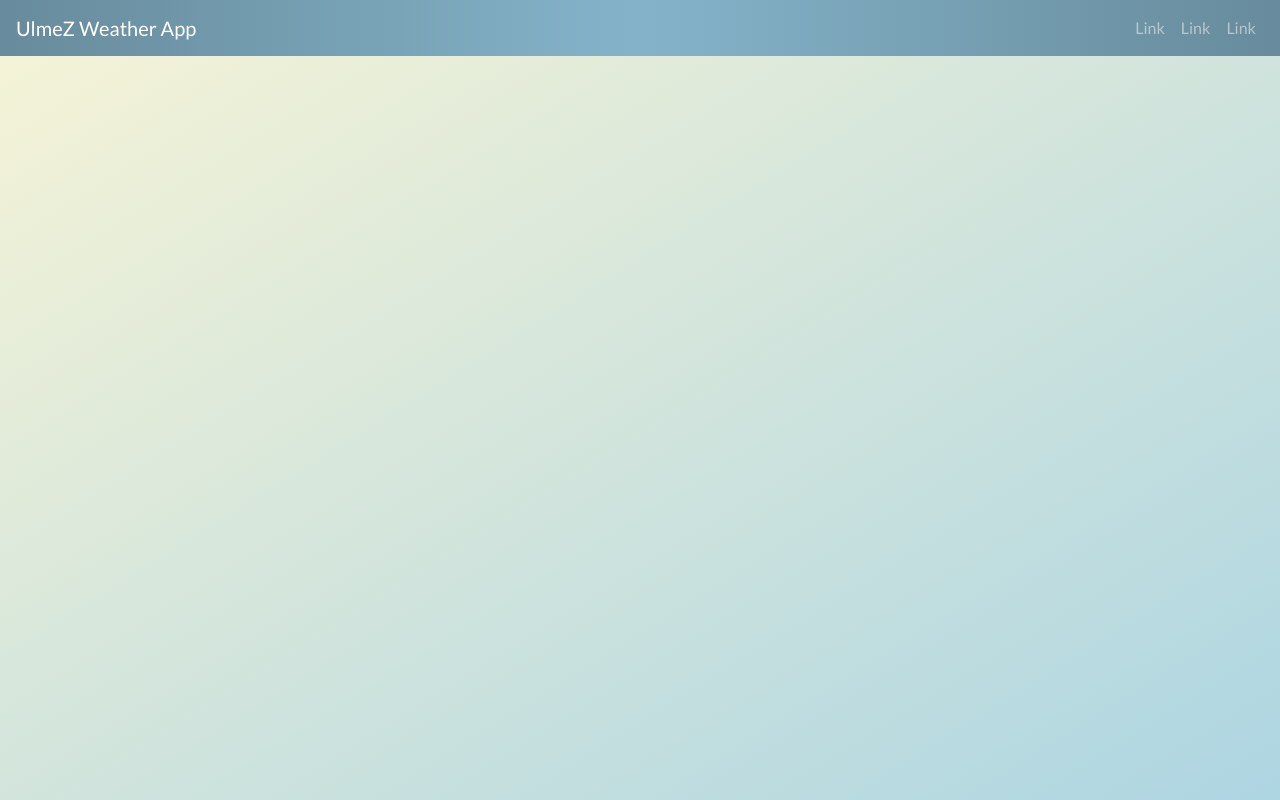
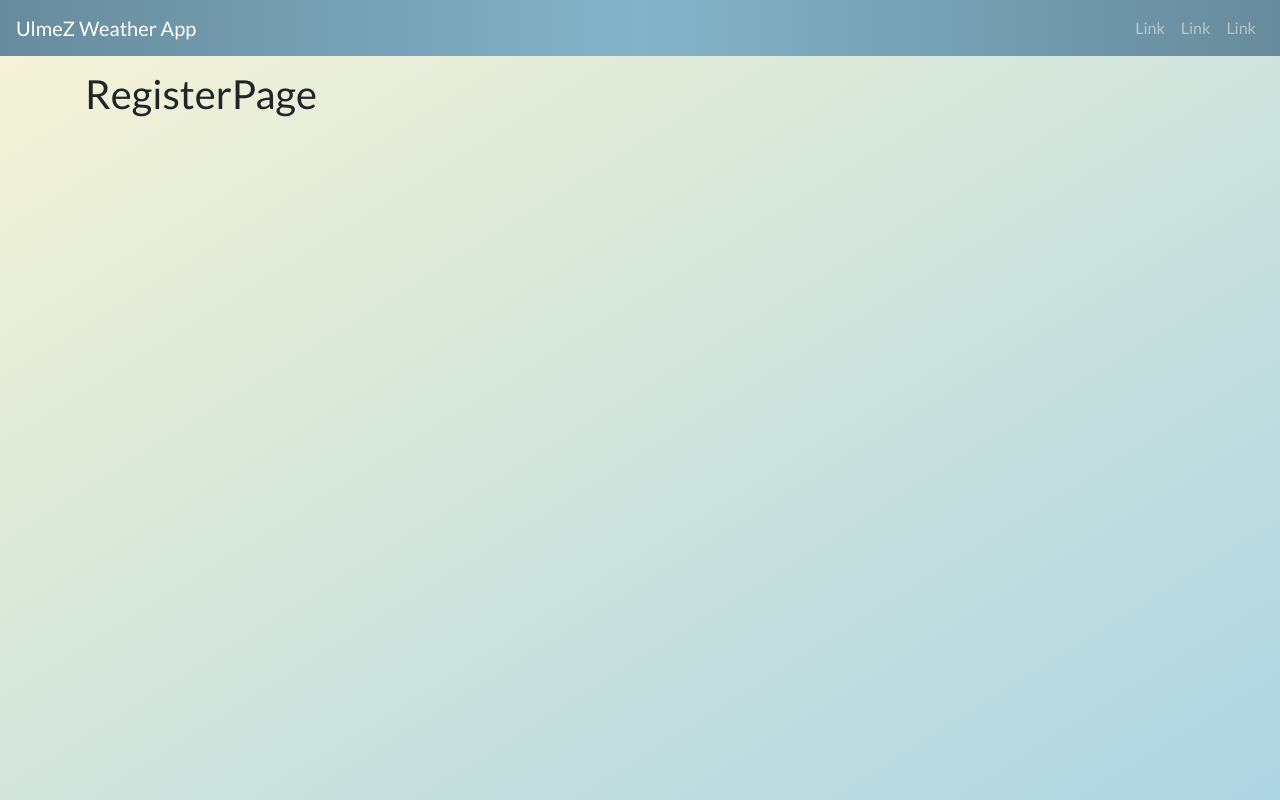
Before and after one commit to ulmez/ulmez-weather-app, a React (Create React App) app in the folder react-client/: page /register in a window 1280 px wide. Built offline with nearby package versions, Linux system fonts and the light colour scheme; no server answers.

Commit message:
Register page init

```diff
--- a/react-client/src/components/App.js
+++ b/react-client/src/components/App.js
@@ -4,6 +4,7 @@ import axios from 'axios';
 
 import StartPage from './main/pages/startPage/StartPage';
 import HeaderPage from './main/pages/header/HeaderPage';
+import RegisterPage from './main/pages/registerPage/RegisterPage';
 
 import './App.css';
 
@@ -38,6 +39,7 @@ class App extends Component {
       <div className="container">
         <HeaderPage />
         <Route exact path="/" component={StartPage} />
+        <Route exact path="/register" component={RegisterPage} />
       </div>
     );
   }
--- /dev/null
+++ b/react-client/src/components/main/pages/registerPage/RegisterPage.js
@@ -0,0 +1,11 @@
+import React from 'react';
+
+class RegisterPage extends React.Component {
+    render() {
+        return (
+            <h1>RegisterPage</h1>
+        );
+    }
+}
+
+export default RegisterPage;
```
Also changed, not shown: react-client/src/components/main/pages/registerPage/RegisterPage.css (added).
